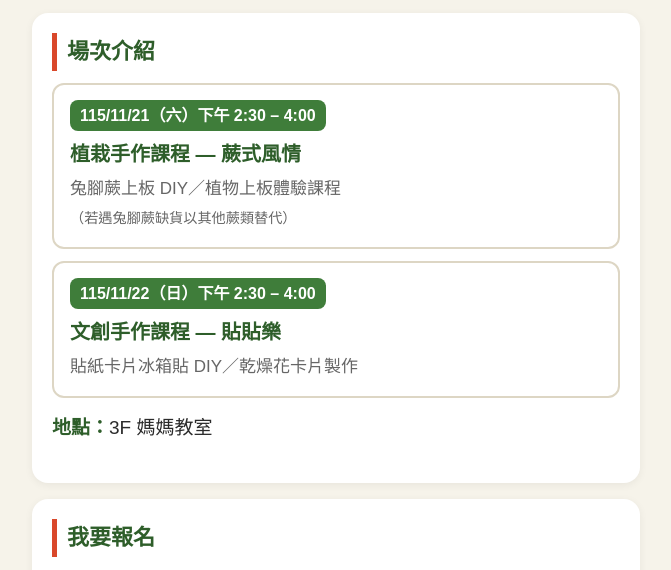
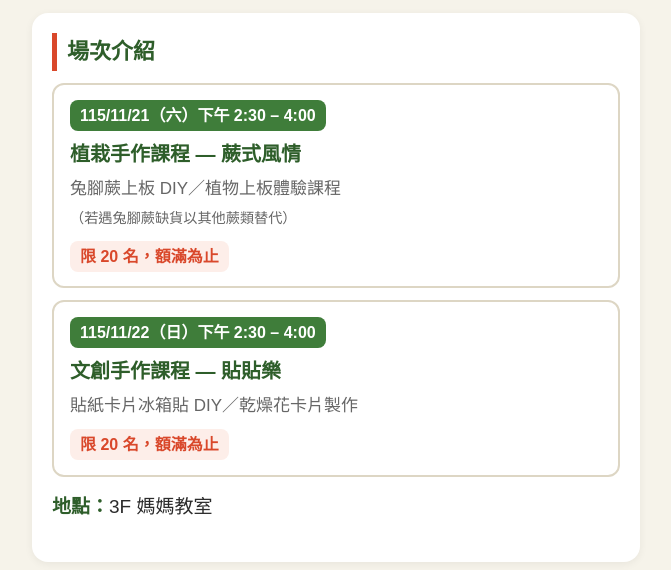
Before and after one commit to empiresun36/balcony-farm, a plain HTML site: page senior-prep/index.html in a window 1280 px wide. Shown: the part 224-794 px from the top of the page, without its empty margins (304-975 px from the left). Drawn offline with Linux system fonts and the light colour scheme.

Commit message:
各場次標示限 20 名
Co-Authored-By: Claude Opus 5.5 <noreply@anthropic.com>

```diff
--- a/senior-prep/index.html
+++ b/senior-prep/index.html
@@ -31,6 +31,8 @@
     border-radius:8px;padding:2px 10px;font-weight:700;font-size:16px}
   .session .title{font-size:20px;font-weight:700;color:var(--green-d);margin:6px 0 4px}
   .session .topic{color:var(--muted);font-size:17px}
+  .session .quota{display:inline-block;background:#fdeee9;color:var(--tomato);
+    border-radius:8px;padding:2px 10px;font-weight:700;margin-top:8px;font-size:16px}
   label.f{display:block;font-weight:700;margin:16px 0 6px}
   .req{color:var(--tomato)}
   input[type=text],input[type=tel],textarea{width:100%;font-size:20px;padding:12px 14px;
@@ -76,12 +78,14 @@
       <div class="topic">兔腳蕨上板 DIY／植物上板體驗課程<br>
         <small>（若遇兔腳蕨缺貨以其他蕨類替代）</small>
       </div>
+      <div class="quota">限 20 名，額滿為止</div>
     </div>
 
     <div class="session">
       <span class="date">115/11/22（日）下午 2:30 – 4:00</span>
       <div class="title">文創手作課程 — 貼貼樂</div>
       <div class="topic">貼紙卡片冰箱貼 DIY／乾燥花卡片製作</div>
+      <div class="quota">限 20 名，額滿為止</div>
     </div>
 
     <p style="margin-top:14px"><strong style="color:var(--green-d)">地點：</strong>3F 媽媽教室</p>
```
